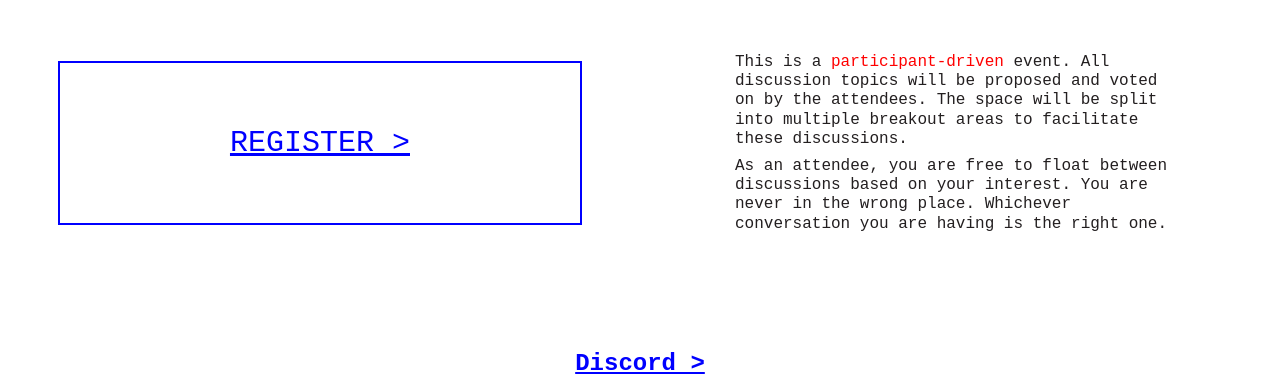
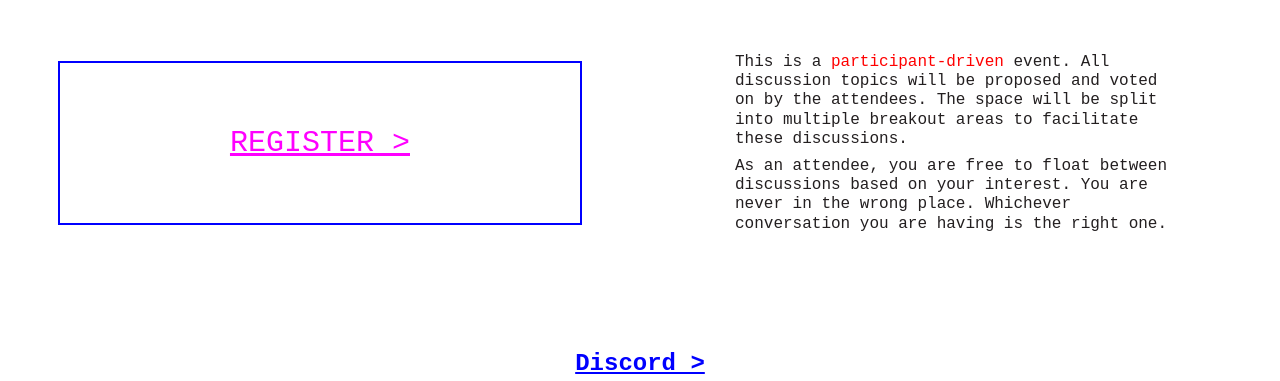
Before and after one commit to scyclow/tokenartnyc, a plain HTML site: page docs/index.html in a window 1280 px wide. In both pictures the pointer is over the link "REGISTER >". Shown: the part 375-756 px from the top of the page. Drawn offline with Linux system fonts and the light colour scheme; a web font is replaced by a local one.

Commit message:
Update index.html
flashy link hover

```diff
--- a/docs/index.html
+++ b/docs/index.html
@@ -333,8 +333,17 @@
       margin: 0.5em 0;
     }
 
-    a, a:hover {
+    a {
       color: #00f;
+      transition: 0.3s;
+    }
+
+    a:hover {
+      color: #f0f;
+    }
+
+    .signup:hover {
+      boder-color: #f0f;
     }
 
     em {
```
